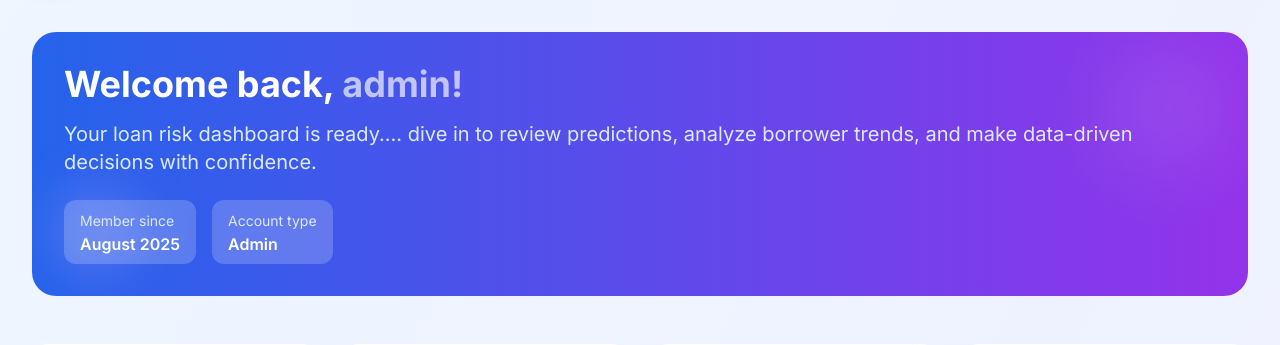
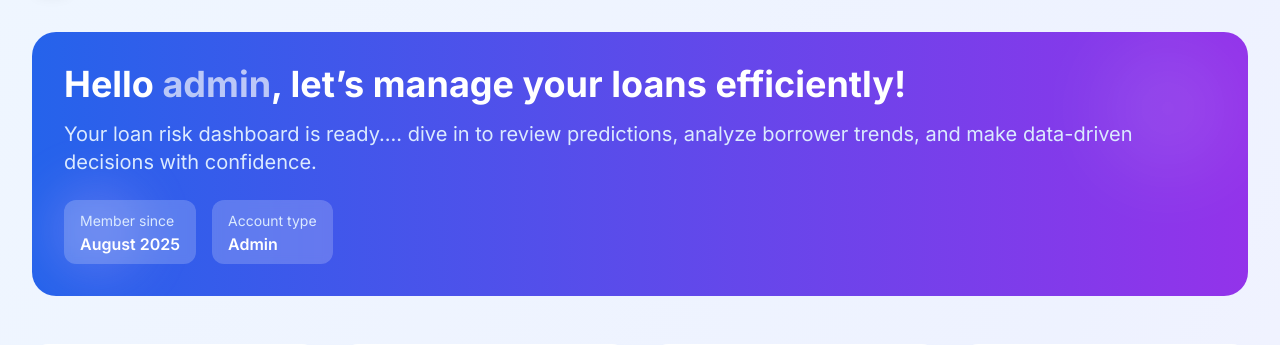
Before and after one commit to gurveersingh25/smart-loan-crm, a Flask app: template app/templates/user_dashboard.html in a window 1280 px wide. Shown: the part 65-410 px from the top of the page. Run offline with Flask 3, Linux system fonts and the light colour scheme; a user stored in the database is signed in; the template is opened without the code that fills it: most values are stand-ins (such as "Sample title", 1, 10 or a date in 2020); parts of the project's set-up code (start-up, migrations or seed data) failed here and were passed over; some libraries are stand-ins or nearby versions.

Commit message:
Update user_dashboard.html

```diff
--- a/app/templates/user_dashboard.html
+++ b/app/templates/user_dashboard.html
@@ -9,7 +9,7 @@
             <div class="bg-gradient-to-r from-blue-600 to-purple-600 rounded-3xl p-8 text-white relative overflow-hidden">
                 <div class="relative z-10">
                     <h1 class="text-3xl md:text-4xl font-bold mb-4">
-                        Welcome back, <span class="animate-pulse-slow">{{ current_user.username }}!</span>
+                        Hello <span class="animate-pulse-slow">{{ current_user.username }}</span>, let’s manage your loans efficiently!
                     </h1>
                     <p class="text-xl text-blue-100 mb-6">
                         Your loan risk dashboard is ready.... dive in to review predictions, analyze borrower trends, and make data-driven decisions with confidence.
```
